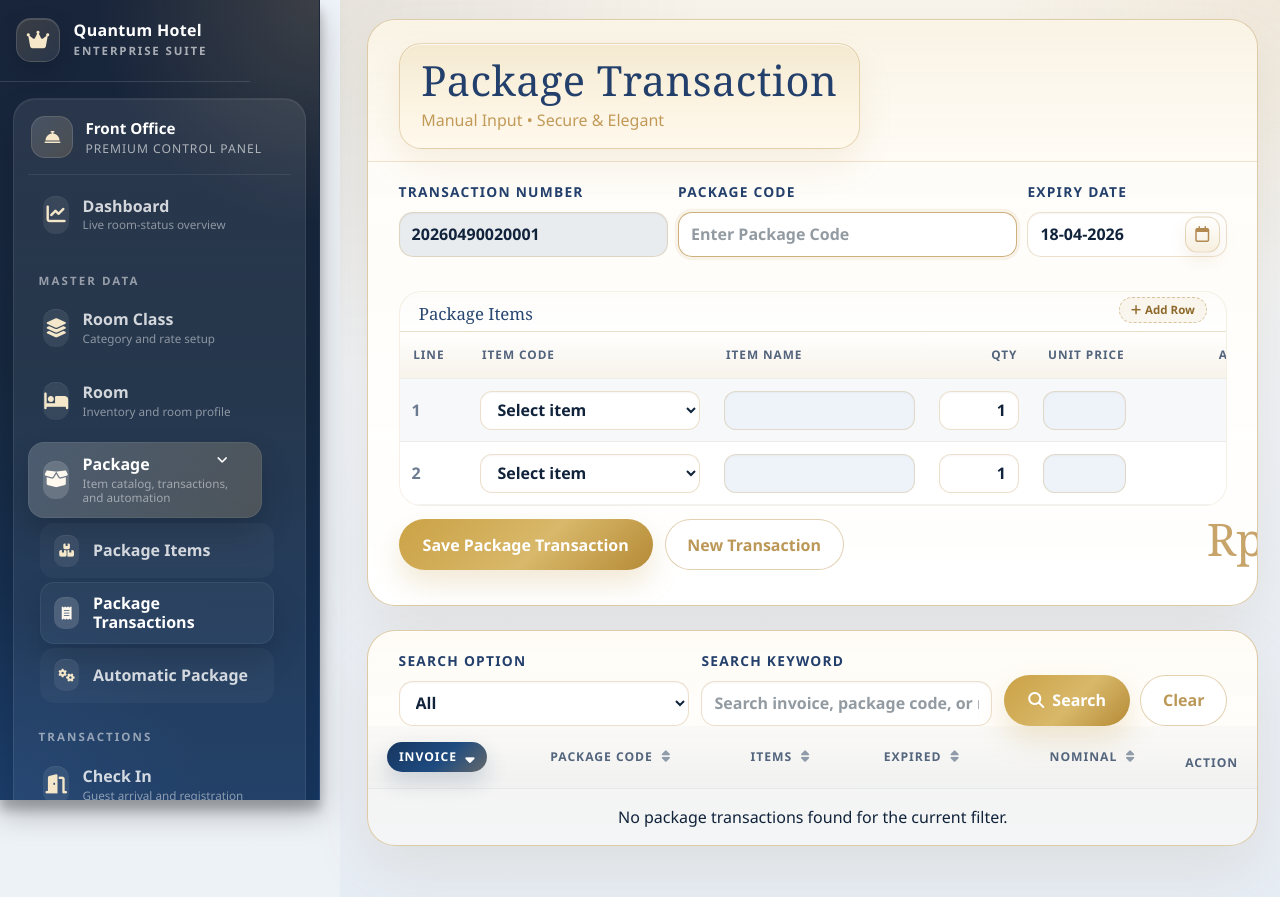
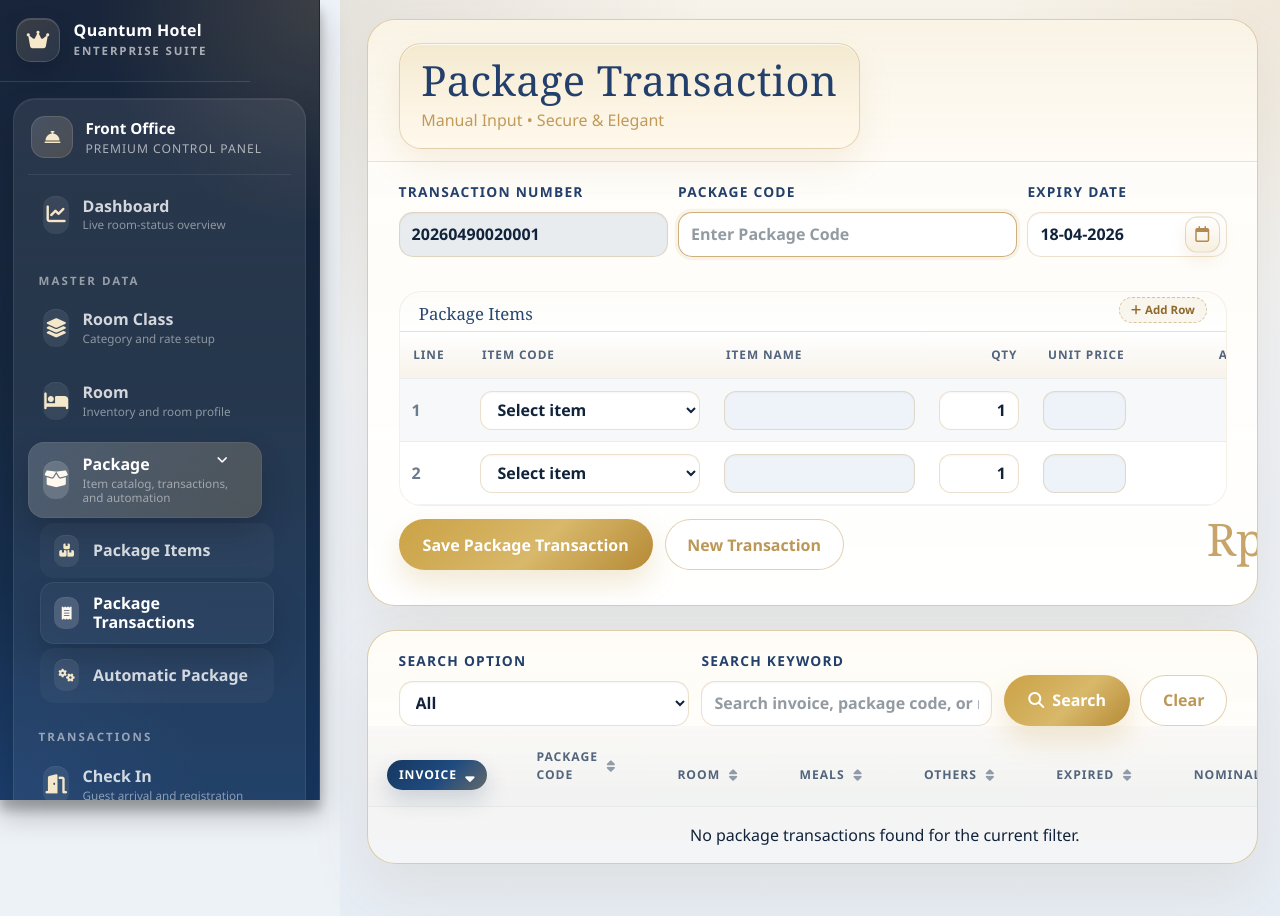
Before and after one commit to casmidi/quantumhotel, a Laravel app: page /menu-package-transaction in a window 1280 px wide. Run offline with Laravel 12, Linux system fonts and the light colour scheme; a user stored in the database is signed in; data comes from the database, SQL or seed files in the repository; data that the repository does not hold is empty; some libraries are stand-ins or nearby versions.

Commit message:
feat(package): add kind totals to transaction directory

```diff
--- a/app/Http/Controllers/PackageTransactionController.php
+++ b/app/Http/Controllers/PackageTransactionController.php
@@ -16,7 +16,7 @@ class PackageTransactionController extends Controller
         $sortBy = trim((string) $request->query('sort_by', 'invoice'));
         $sortDir = strtolower(trim((string) $request->query('sort_dir', 'desc'))) === 'asc' ? 'asc' : 'desc';
         $perPage = 10;
-        $allowedSorts = ['invoice', 'package', 'items', 'expired', 'nominal'];
+        $allowedSorts = ['invoice', 'package', 'room', 'meals', 'others', 'expired', 'nominal'];
 
         if (!in_array($sortBy, $allowedSorts, true)) {
             $sortBy = 'invoice';
@@ -131,6 +131,15 @@ class PackageTransactionController extends Controller
 
             $package->detail_json = $detailRows->toJson();
             $package->detail_summary = $detailRows->pluck('kode')->implode(', ');
+            $package->room_amount = (float) $detailRows
+                ->filter(fn ($detail) => strtoupper(trim((string) ($detail['kind'] ?? ''))) === 'ROOM')
+                ->sum('amount');
+            $package->meals_amount = (float) $detailRows
+                ->filter(fn ($detail) => strtoupper(trim((string) ($detail['kind'] ?? ''))) === 'MEALS')
+                ->sum('amount');
+            $package->others_amount = (float) $detailRows
+                ->filter(fn ($detail) => strtoupper(trim((string) ($detail['kind'] ?? ''))) === 'OTHERS')
+                ->sum('amount');
             $package->is_used = $usedPackages->has(trim((string) $package->Nofak));
 
             return $package;
@@ -198,7 +207,9 @@ class PackageTransactionController extends Controller
     {
         return match ($sortBy) {
             'package' => 'RTRIM(P.Meja)',
-            'items' => "ISNULL((SELECT TOP 1 RTRIM(PD.KodeBrg) FROM PackageD PD WHERE RTRIM(PD.Nofak) = RTRIM(P.Nofak) ORDER BY PD.NoUrut ASC, RTRIM(PD.KodeBrg) ASC), '')",
+            'room' => "ISNULL((SELECT SUM(CAST(PD.Qty * PD.Harga AS float)) FROM PackageD PD INNER JOIN StockPackage SP ON RTRIM(SP.KodeBrg) = RTRIM(PD.KodeBrg) WHERE RTRIM(PD.Nofak) = RTRIM(P.Nofak) AND UPPER(RTRIM(SP.Kind)) = 'ROOM'), 0)",
+            'meals' => "ISNULL((SELECT SUM(CAST(PD.Qty * PD.Harga AS float)) FROM PackageD PD INNER JOIN StockPackage SP ON RTRIM(SP.KodeBrg) = RTRIM(PD.KodeBrg) WHERE RTRIM(PD.Nofak) = RTRIM(P.Nofak) AND UPPER(RTRIM(SP.Kind)) = 'MEALS'), 0)",
+            'others' => "ISNULL((SELECT SUM(CAST(PD.Qty * PD.Harga AS float)) FROM PackageD PD INNER JOIN StockPackage SP ON RTRIM(SP.KodeBrg) = RTRIM(PD.KodeBrg) WHERE RTRIM(PD.Nofak) = RTRIM(P.Nofak) AND UPPER(RTRIM(SP.Kind)) = 'OTHERS'), 0)",
             'expired' => 'P.Expired',
             'nominal' => 'P.JumlahRes',
             default => 'RTRIM(P.Nofak)',
--- a/resources/views/package/partials/transaction-directory-section.blade.php
+++ b/resources/views/package/partials/transaction-directory-section.blade.php
@@ -41,15 +41,16 @@
                 </div>
             </form>
         </div>
-        <div class="package-table-wrap"><div class="table-responsive"><table class="table package-table" id="tablePackageTransaction"><thead><tr><th><a href="{{ $sortUrl('invoice') }}" class="package-sort-link {{ $sortBy === 'invoice' ? 'is-active' : '' }}">Invoice <i class="{{ $sortIcon('invoice') }}"></i></a></th><th><a href="{{ $sortUrl('package') }}" class="package-sort-link {{ $sortBy === 'package' ? 'is-active' : '' }}">Package Code <i class="{{ $sortIcon('package') }}"></i></a></th><th><a href="{{ $sortUrl('items') }}" class="package-sort-link {{ $sortBy === 'items' ? 'is-active' : '' }}">Items <i class="{{ $sortIcon('items') }}"></i></a></th><th><a href="{{ $sortUrl('expired') }}" class="package-sort-link {{ $sortBy === 'expired' ? 'is-active' : '' }}">Expired <i class="{{ $sortIcon('expired') }}"></i></a></th><th class="text-right"><a href="{{ $sortUrl('nominal') }}" class="package-sort-link {{ $sortBy === 'nominal' ? 'is-active' : '' }}">Nominal <i class="{{ $sortIcon('nominal') }}"></i></a></th><th class="text-center" width="90">Action</th></tr></thead><tbody>
+        <div class="package-table-wrap"><div class="table-responsive"><table class="table package-table" id="tablePackageTransaction"><thead><tr><th><a href="{{ $sortUrl('invoice') }}" class="package-sort-link {{ $sortBy === 'invoice' ? 'is-active' : '' }}">Invoice <i class="{{ $sortIcon('invoice') }}"></i></a></th><th><a href="{{ $sortUrl('package') }}" class="package-sort-link {{ $sortBy === 'package' ? 'is-active' : '' }}">Package Code <i class="{{ $sortIcon('package') }}"></i></a></th><th class="text-right"><a href="{{ $sortUrl('room') }}" class="package-sort-link {{ $sortBy === 'room' ? 'is-active' : '' }}">Room <i class="{{ $sortIcon('room') }}"></i></a></th><th class="text-right"><a href="{{ $sortUrl('meals') }}" class="package-sort-link {{ $sortBy === 'meals' ? 'is-active' : '' }}">Meals <i class="{{ $sortIcon('meals') }}"></i></a></th><th class="text-right"><a href="{{ $sortUrl('others') }}" class="package-sort-link {{ $sortBy === 'others' ? 'is-active' : '' }}">Others <i class="{{ $sortIcon('others') }}"></i></a></th><th><a href="{{ $sortUrl('expired') }}" class="package-sort-link {{ $sortBy === 'expired' ? 'is-active' : '' }}">Expired <i class="{{ $sortIcon('expired') }}"></i></a></th><th class="text-right"><a href="{{ $sortUrl('nominal') }}" class="package-sort-link {{ $sortBy === 'nominal' ? 'is-active' : '' }}">Nominal <i class="{{ $sortIcon('nominal') }}"></i></a></th><th class="text-center" width="90">Action</th></tr></thead><tbody>
             @forelse($packages as $package)
             <tr class="{{ $package->is_used ? 'package-row-locked' : '' }}" data-nofak="{{ $package->Nofak }}" data-meja="{{ $package->Meja }}" data-expired="{{ \Carbon\Carbon::parse($package->Expired)->format('Y-m-d') }}" data-details='@json(json_decode($package->detail_json, true))' data-used="{{ $package->is_used ? '1' : '0' }}">
                 <td>
                     <span class="package-code">{{ $package->Nofak }}</span>
-
                 </td>
                 <td>{{ $package->Meja }}</td>
-                <td>{{ $package->detail_summary }}</td>
+                <td class="text-right">{{ number_format($package->room_amount ?? 0, 0, ',', '.') }}</td>
+                <td class="text-right">{{ number_format($package->meals_amount ?? 0, 0, ',', '.') }}</td>
+                <td class="text-right">{{ number_format($package->others_amount ?? 0, 0, ',', '.') }}</td>
                 <td>{{ \Carbon\Carbon::parse($package->Expired)->format('d-m-Y') }}</td>
                 <td class="text-right">Rp. {{ number_format($package->JumlahRes ?? 0, 0, ',', '.') }}</td>
                 <td class="text-center">
@@ -61,7 +62,7 @@
                 </td>
             </tr>
             @empty
-            <tr><td colspan="6" class="package-empty">No package transactions found for the current filter.</td></tr>
+            <tr><td colspan="8" class="package-empty">No package transactions found for the current filter.</td></tr>
             @endforelse
         </tbody></table></div></div>
         @if($packages->hasPages())
--- a/resources/views/package/transaction.blade.php
+++ b/resources/views/package/transaction.blade.php
@@ -155,7 +155,7 @@
                     <div class="form-row">
                         <div class="form-group col-lg-4"><label class="package-label">Transaction Number</label><input type="text" id="DisplayNofak" class="form-control package-input" value="{{ old('GeneratedNofak', $nextNofak) }}" readonly></div>
                         <div class="form-group col-lg-5"><label class="package-label" for="Meja">Package Code</label><input type="text" name="Meja" id="Meja" class="form-control package-input" value="{{ old('Meja') }}" placeholder="Enter Package Code" required></div>
-                        <div class="form-group col-lg-3"><label class="package-label" for="ExpiredDisplay">Expiry Date</label><div class="package-date-group"><input type="hidden" name="Expired" id="Expired" value="{{ old('Expired', now()->format('Y-m-d')) }}"><input type="text" id="ExpiredDisplay" class="form-control package-input" value="{{ \Carbon\Carbon::parse(old('Expired', now()->format('Y-m-d')))->format('d-m-Y') }}" placeholder="dd-MM-yyyy" inputmode="numeric" required><button type="button" class="package-date-picker" id="expiredPickerButton" aria-label="Open system date picker"><i class="fa-regular fa-calendar"></i></button><input type="date" id="ExpiredNative" class="package-date-native" value="{{ old('Expired', now()->format('Y-m-d')) }}" tabindex="-1" aria-hidden="true"></div></div>
+                        <div class="form-group col-lg-3"><label class="package-label" for="ExpiredDisplay">Expiry Date</label><div class="package-date-group"><input type="hidden" name="Expired" id="Expired" value="{{ old('Expired', now()->format('Y-m-d')) }}"><input type="text" id="ExpiredDisplay" class="form-control package-input" value="{{ \Carbon\Carbon::parse(old('Expired', now()->format('Y-m-d')))->format('d-m-Y') }}" placeholder="dd-MM-yyyy" inputmode="numeric" required><button type="button" class="package-date-picker" id="expiredPickerButton" aria-label="Open system date picker"><i class="fa-regular fa-calendar"></i></button><input type="date" id="ExpiredNative" class="package-date-native" value="{{ old('Expired', now()->format('Y-m-d')) }}" min="{{ now()->format('Y-m-d') }}" tabindex="-1" aria-hidden="true"></div></div>
                     </div>
                 </div>
 
@@ -224,6 +224,7 @@ function formatRibuan(value){const normalized=normalizeNumber(value);if(!normali
 function unformat(value){return (value||'').toString().replace(/\./g,'');}
 function formatDisplayDate(value){if(!value){return '';} const normalized=value.toString().trim().replace(/\//g,'-'); const parts=normalized.split('-'); if(parts.length===3 && parts[0].length===4){return [parts[2],parts[1],parts[0]].join('-');} if(parts.length===3 && parts[2].length===4){return [parts[0].padStart(2,'0'),parts[1].padStart(2,'0'),parts[2]].join('-');} return value;}
 function normalizeDisplayDate(value){const normalized=(value||'').toString().trim().replace(/\//g,'-'); const parts=normalized.split('-'); if(parts.length!==3){return '';} const day=parts[0].padStart(2,'0'); const month=parts[1].padStart(2,'0'); const year=parts[2]; if(year.length!==4){return '';} const iso=year + '-' + month + '-' + day; const testDate=new Date(iso + 'T00:00:00'); if(Number.isNaN(testDate.getTime())){return '';} return testDate.getFullYear().toString()===year && (testDate.getMonth()+1).toString().padStart(2,'0')===month && testDate.getDate().toString().padStart(2,'0')===day ? iso : '';}
+function isNotPastDate(value){return value && value >= todayIso;}
 function qtyValue(value){const normalized=(value||'').toString().replace(',', '.').replace(/[^\d.]/g,'');const parsed=parseFloat(normalized);return parsed>0?parsed:0;}
 function escapeHtml(value){return (value||'').toString().replace(/[&<>"']/g, function(char){return({'&':'&amp;','<':'&lt;','>':'&gt;','"':'&quot;',"'":'&#39;'})[char];});}
 
@@ -345,13 +346,13 @@ packageDirectoryShell.addEventListener('submit', function(event){
 
   newTransactionButton.addEventListener('click', function(){activateCreateMode();});
 
-form.addEventListener('keydown', function(event){if(event.key!=='Enter'){return;} const target=event.target; const managedField=target===mejaField || target===expiredDisplayField || target.classList.contains('item-code') || target.classList.contains('item-qty'); if(!managedField){return;} event.preventDefault(); if(target===expiredDisplayField){const normalizedExpired=normalizeDisplayDate(expiredDisplayField.value); if(!normalizedExpired){window.showCrudNotice('Expired date must use format dd-MM-yyyy.', 'Invalid Date'); expiredDisplayField.focus(); return;} expiredField.value=normalizedExpired; expiredDisplayField.value=formatDisplayDate(normalizedExpired);} if(focusNextEnterField(target)){return;} submitFromEnter();});
+form.addEventListener('keydown', function(event){if(event.key!=='Enter'){return;} const target=event.target; const managedField=target===mejaField || target===expiredDisplayField || target.classList.contains('item-code') || target.classList.contains('item-qty'); if(!managedField){return;} event.preventDefault(); if(target===expiredDisplayField){const normalizedExpired=normalizeDisplayDate(expiredDisplayField.value); if(!normalizedExpired){window.showCrudNotice('Expired date must use format dd-MM-yyyy.', 'Invalid Date'); expiredDisplayField.focus(); return;} if(!isNotPastDate(normalizedExpired)){window.showCrudNotice('Expired date must be greater than or equal to today.', 'Invalid Date'); expiredDisplayField.focus(); return;} expiredField.value=normalizedExpired; expiredDisplayField.value=formatDisplayDate(normalizedExpired);} if(focusNextEnterField(target)){return;} submitFromEnter();});
 
-form.addEventListener('submit', function(event){mejaField.value=(mejaField.value||'').toString().trim().toUpperCase(); const normalizedExpired=normalizeDisplayDate(expiredDisplayField.value); if(!normalizedExpired){event.preventDefault(); window.showCrudNotice('Expired date must use format dd-MM-yyyy.', 'Invalid Date'); expiredDisplayField.focus(); return;} expiredField.value=normalizedExpired; getRows().forEach((row)=>{const priceField=row.querySelector('.item-price'); if(priceField){priceField.value=unformat(priceField.value);} const qtyField=row.querySelector('.item-qty'); if(qtyField&&qtyField.value.trim()===''){qtyField.value='1';}});});
+form.addEventListener('submit', function(event){mejaField.value=(mejaField.value||'').toString().trim().toUpperCase(); const normalizedExpired=normalizeDisplayDate(expiredDisplayField.value); if(!normalizedExpired){event.preventDefault(); window.showCrudNotice('Expired date must use format dd-MM-yyyy.', 'Invalid Date'); expiredDisplayField.focus(); return;} if(!isNotPastDate(normalizedExpired)){event.preventDefault(); window.showCrudNotice('Expired date must be greater than or equal to today.', 'Invalid Date'); expiredDisplayField.focus(); return;} expiredField.value=normalizedExpired; getRows().forEach((row)=>{const priceField=row.querySelector('.item-price'); if(priceField){priceField.value=unformat(priceField.value);} const qtyField=row.querySelector('.item-qty'); if(qtyField&&qtyField.value.trim()===''){qtyField.value='1';}});});
 
-expiredDisplayField.addEventListener('blur', function(){const normalizedExpired=normalizeDisplayDate(this.value); if(normalizedExpired){expiredField.value=normalizedExpired; this.value=formatDisplayDate(normalizedExpired);}});
+expiredDisplayField.addEventListener('blur', function(){if(!this.value){return;} const normalizedExpired=normalizeDisplayDate(this.value); if(!normalizedExpired){window.showCrudNotice('Expired date must use format dd-MM-yyyy.', 'Invalid Date'); this.focus(); return;} if(!isNotPastDate(normalizedExpired)){window.showCrudNotice('Expired date must be greater than or equal to today.', 'Invalid Date'); this.value=formatDisplayDate(expiredField.value || todayIso); this.focus(); return;} expiredField.value=normalizedExpired; this.value=formatDisplayDate(normalizedExpired);});
 expiredPickerButton.addEventListener('click', function(){if(typeof expiredNativeField.showPicker === 'function'){expiredNativeField.showPicker();} else {expiredNativeField.focus(); expiredNativeField.click();}});
-expiredNativeField.addEventListener('change', function(){if(!this.value){return;} expiredField.value=this.value; expiredDisplayField.value=formatDisplayDate(this.value);});
+expiredNativeField.addEventListener('change', function(){if(!this.value){return;} if(!isNotPastDate(this.value)){window.showCrudNotice('Expired date must be greater than or equal to today.', 'Invalid Date'); this.value=expiredField.value || todayIso; expiredDisplayField.value=formatDisplayDate(this.value); return;} expiredField.value=this.value; expiredDisplayField.value=formatDisplayDate(this.value);});
 
 const successAlert=document.getElementById('successAlert');
 if(successAlert){setTimeout(()=>{successAlert.style.transition='opacity .3s ease, transform .3s ease'; successAlert.style.opacity='0'; successAlert.style.transform='translateY(-8px)'; setTimeout(()=>successAlert.remove(),300);},3000);}
```
Also changed, not shown: 1 other file.
